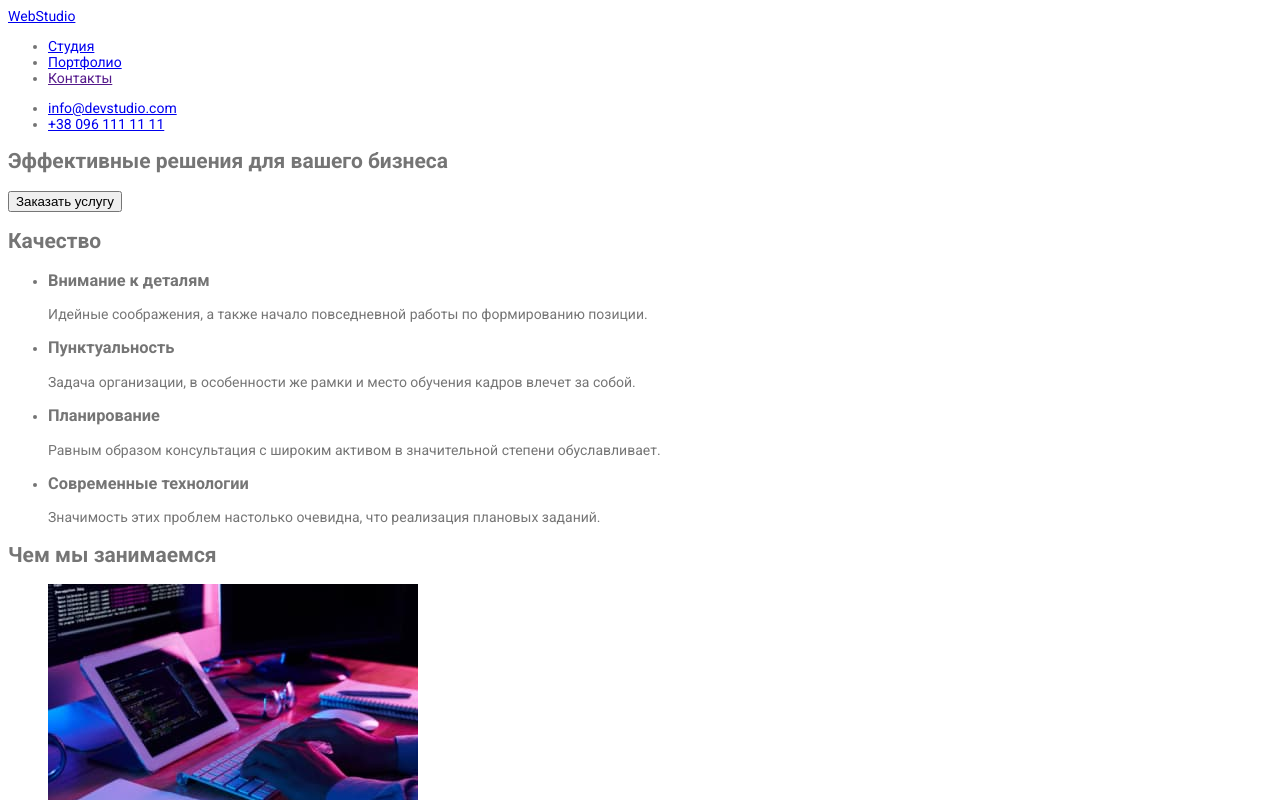
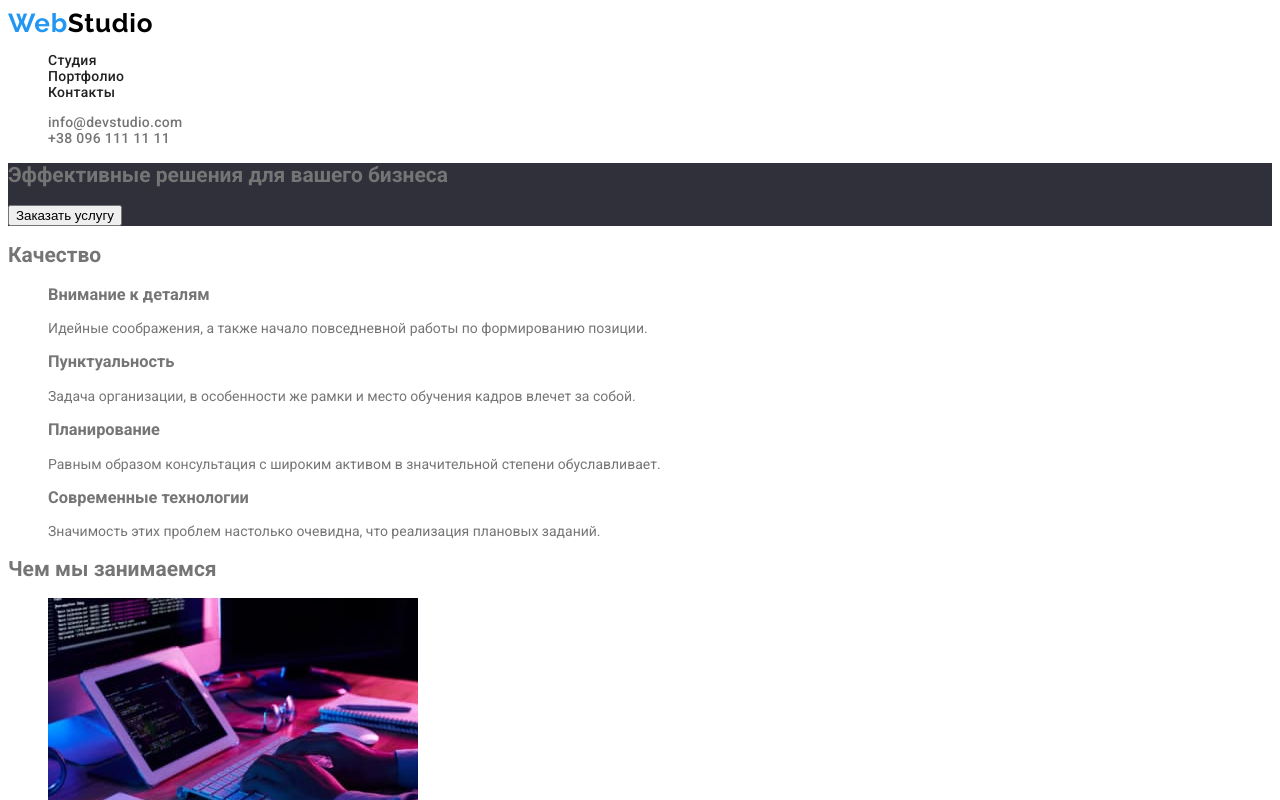
Before and after one commit to hannab2901/goit-markup-hw-02, a plain HTML site: page index.html in a window 1280 px wide. Shown: the top 800 px of the page. Drawn offline with Linux system fonts and the light colour scheme.

Commit message:
Update index.html

```diff
--- a/index.html
+++ b/index.html
@@ -16,29 +16,30 @@
 
 <header>
     <nav>
-        <a href="WebStudio">WebStudio</a>
+        <a class="logo"
+         href="WebStudio">Web<span class="logo-black">Studio</span> </a>
 
-        <ul>
-            <li><a href="./index.html">Студия</a></li>
-            <li><a href="./portfolio.html">Портфолио</a></li>
-            <li><a href="">Контакты</a></li>
+        <ul class="list">
+            <li><a class="nav" href="./index.html">Студия</a></li>
+            <li><a class="nav" href="./portfolio.html">Портфолио</a></li>
+            <li><a class="nav" href="">Контакты</a></li>
         </ul>
     </nav>
 
-    <ul>
-        <li><a href="mailto:info@devstudio.com">info@devstudio.com</a></li>
-        <li><a href="tel:+380961111111"> +38 096 111 11 11</a></li>
+    <ul class="list">
+        <li><a class="info" href="mailto:info@devstudio.com">info@devstudio.com</a></li>
+        <li><a class="info" href="tel:+380961111111"> +38 096 111 11 11</a></li>
     </ul>
 </header>
 <main>
-    <section>
+    <section class="hero">
         <h1>Эффективные решения для вашего бизнеса</h1>
         <button type="button">Заказать услугу</button>
     </section>
 
     <section>
         <h2>Качество</h2>
-        <ul>
+        <ul class="list">
             <li>
                 <h3>Внимание к деталям</h3>
                 <p>Идейные соображения, а также начало повседневной работы по формированию позиции.</p>
@@ -59,7 +60,7 @@
     </section>
     <section>
         <h2>Чем мы занимаемся</h2>
-        <ul>
+        <ul class="list">
             <li><img src="./img/img1.jpg" alt="рабочий  процесс" width="370"></li>
             <li><img src="./img/img2.jpg" alt="рабочий  процесс" width="370"></li>
             <li><img src="./img/img3.jpg" alt="рабочий  процесс" width="370"></li>
@@ -67,7 +68,7 @@
     </section>
     <section>
         <h2>Наша команда</h2>
-        <ul>
+        <ul class="list">
             <li>
                  <img src="./img/img4.jpg" alt="Игорь Демьяненко" width="270">
                  <h3>Игорь Демьяненко</h3>
@@ -91,14 +92,14 @@
         </ul>
     </section>
     </main>
-    <footer>
-        <a href="WebStudio">WebStudio</a>
+    <footer class="footer">
+        <a class="logo"  href="WebStudio">Web<span class="logo-white"></span>Studio</a>
         <address>
-            <a href="https://goo.gl/maps/dG4Fvefpf27VC7wY8" target="_blank" rel="noopener noreferrer" >г. Киев, пр-т Леси Украинки, 26</a>
+            <a class="adress" href="https://goo.gl/maps/dG4Fvefpf27VC7wY8" target="_blank" rel="noopener noreferrer" >г. Киев, пр-т Леси Украинки, 26</a>
         </address>
-        <ul>
-            <li><a href="mailto:info@devstudio.com">info@devstudio.com</a></li>
-            <li><a href="tel:+380961111111">+38 096 111 11 11</a></li>
+        <ul class="list">
+            <li><a class="info-footer" href="mailto:info@devstudio.com">info@devstudio.com</a></li>
+            <li><a class="info-footer" href="tel:+380961111111">+38 096 111 11 11</a></li>
         </ul>
     </footer>
 </body>
```
